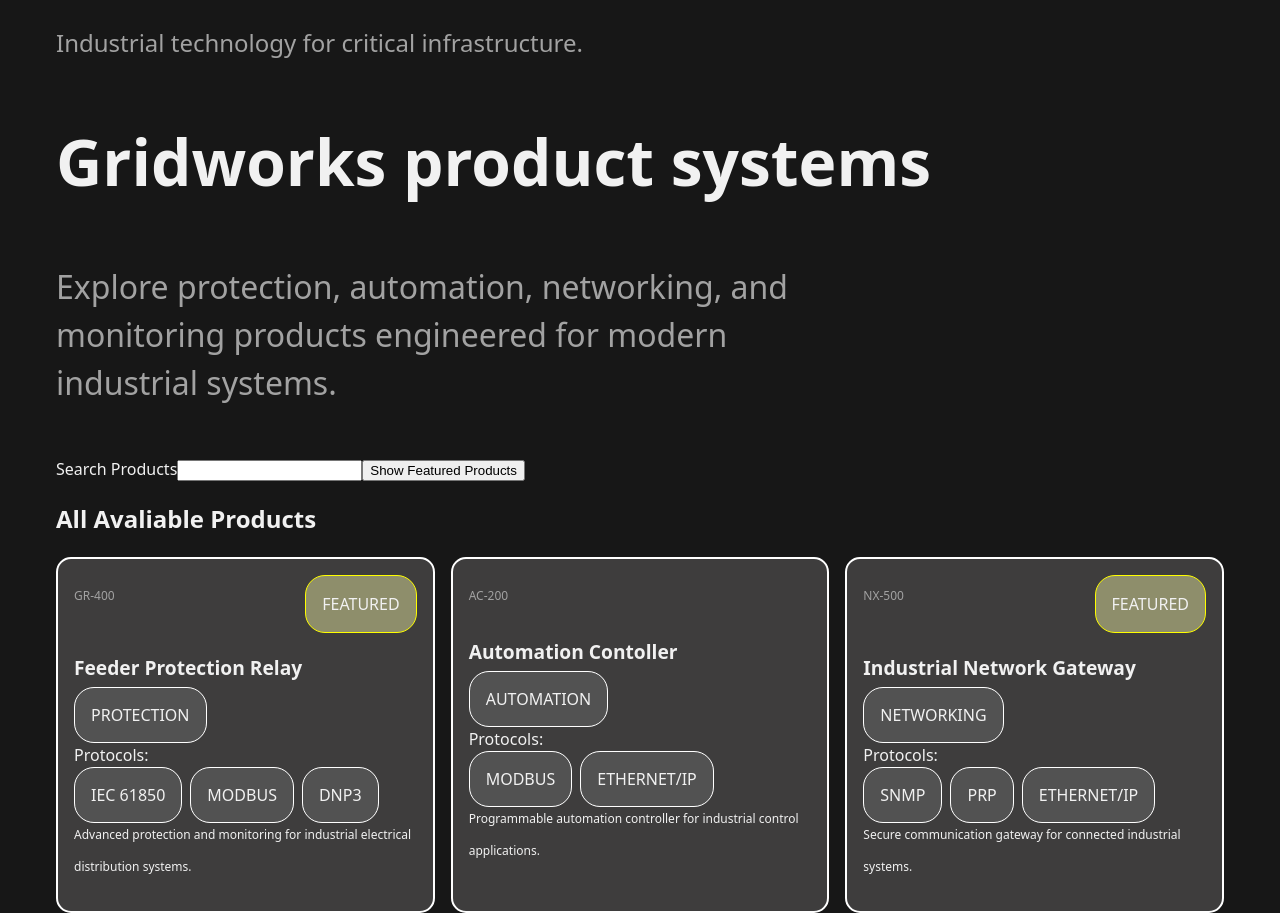
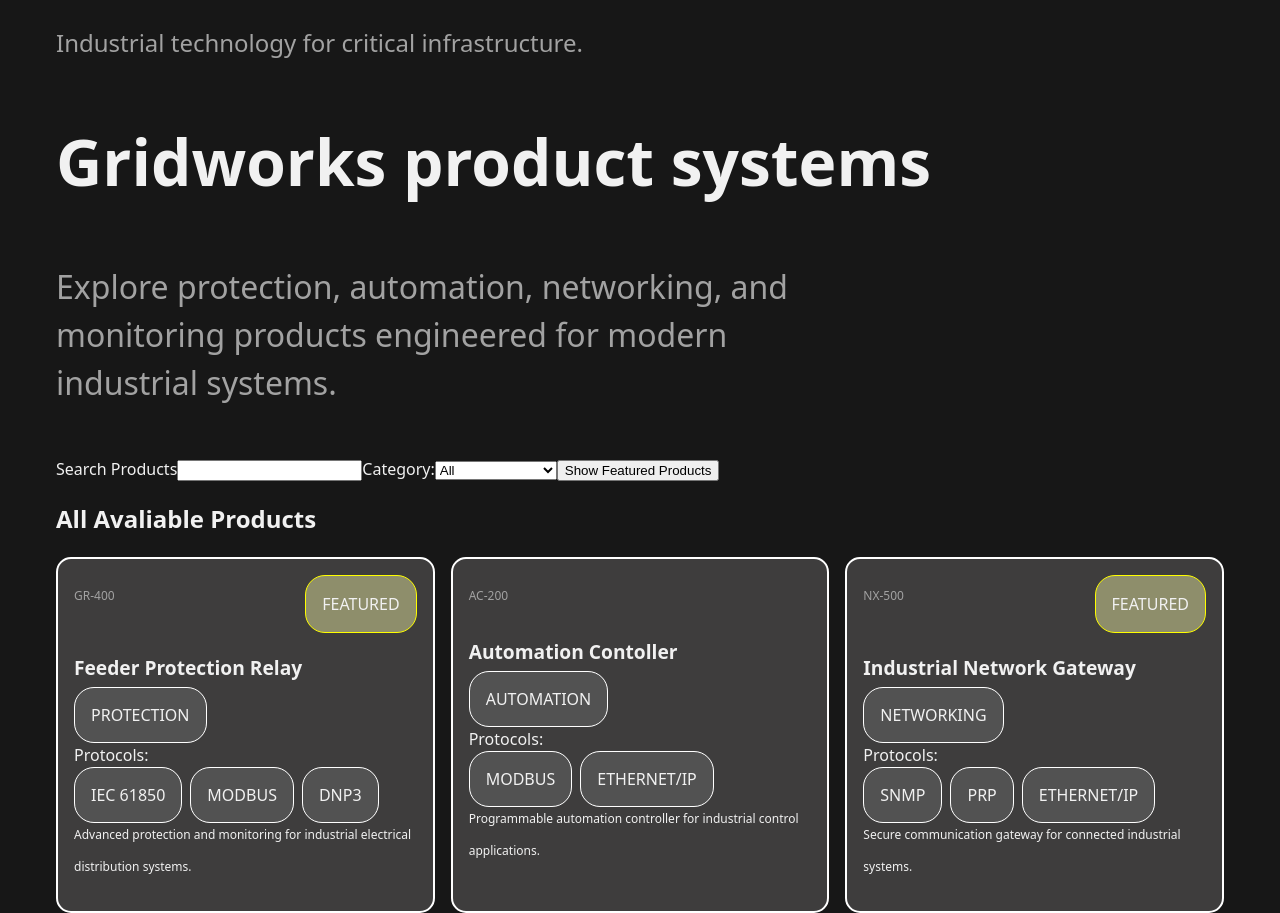
Before and after one commit to Michael-Mount/gridworks-product-explorer, a Next.js app: page / in a window 1280 px wide. Built offline with nearby package versions, Linux system fonts and the light colour scheme.

Commit message:
productexplorer updated to have dropdown to create more filtering, needs to be connected to the pipeline

```diff
--- a/src/components/ProductExplorer/ProductExplorer.tsx
+++ b/src/components/ProductExplorer/ProductExplorer.tsx
@@ -1,7 +1,7 @@
 "use client";
 
 import { useState } from "react";
-import type { Product } from "@/types/product";
+import type { Product, ProductCategory } from "@/types/product";
 import ProductGrid from "../ProductGrid/ProductGrid";
 
 interface ProductExplorerProps {
@@ -11,6 +11,9 @@ interface ProductExplorerProps {
 export default function ProductExplorer({ products }: ProductExplorerProps) {
   const [showFeaturedProducts, setShowFeaturedProducts] = useState(false);
   const [searchTerm, setSearchTerm] = useState("");
+  const [selectedCategory, setSelectedCategory] = useState<
+    ProductCategory | "all"
+  >("all");
 
   const normalizedSearchTerm = searchTerm.toLowerCase().trim();
 
@@ -51,6 +54,25 @@ export default function ProductExplorer({ products }: ProductExplorerProps) {
           type="text"
         />
       </label>
+      <label>
+        Category:
+        <select
+          value={selectedCategory}
+          onChange={(e) => {
+            const newCategory = e.target.value as ProductCategory | "all";
+            setSelectedCategory(newCategory);
+          }}
+        >
+          <option value="all">All</option>
+          <option value="protection">Protection</option>
+          <option value="automation">Automation</option>
+          <option value="networking">Networking</option>
+          <option value="monitoring">Monitoring</option>
+          <option value="communications">Communications</option>
+          <option value="switching">Switching</option>
+        </select>
+      </label>
+
       <button
         aria-pressed={showFeaturedProducts}
         onClick={() => {
```
